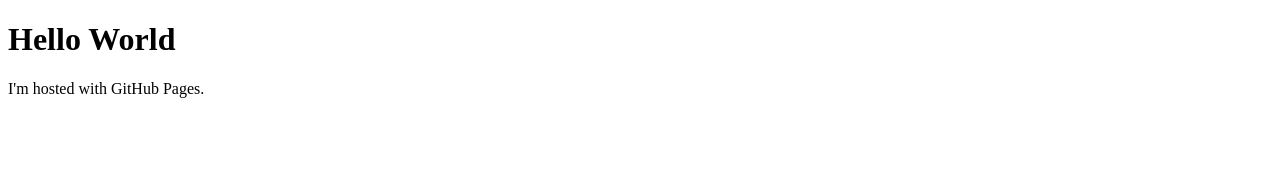
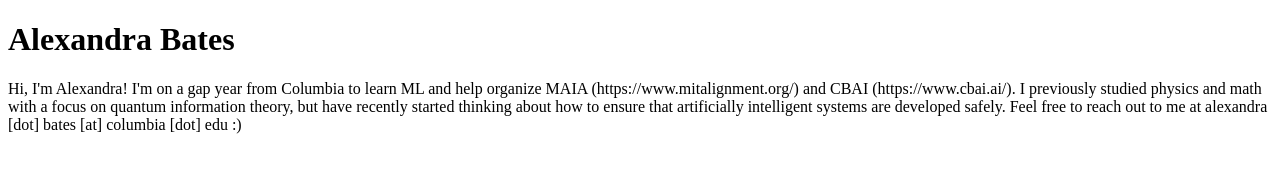
Before and after one commit to alexandraabates/alexandraabates.github.io, a plain HTML site: page index.html in a window 1280 px wide. Drawn offline with Linux system fonts and the light colour scheme.

Commit message:
Update index.html

```diff
--- a/index.html
+++ b/index.html
@@ -1,7 +1,7 @@
 <!DOCTYPE html>
 <html>
 <body>
-<h1>Hello World</h1>
-<p>I'm hosted with GitHub Pages.</p>
+<h1>Alexandra Bates</h1>
+<p>Hi, I'm Alexandra! I'm on a gap year from Columbia to learn ML and help organize MAIA (https://www.mitalignment.org/) and CBAI (https://www.cbai.ai/). I previously studied physics and math with a focus on quantum information theory, but have recently started thinking about how to ensure that artificially intelligent systems are developed safely. Feel free to reach out to me at alexandra [dot] bates [at] columbia [dot] edu :) </p>
 </body>
 </html>
```
